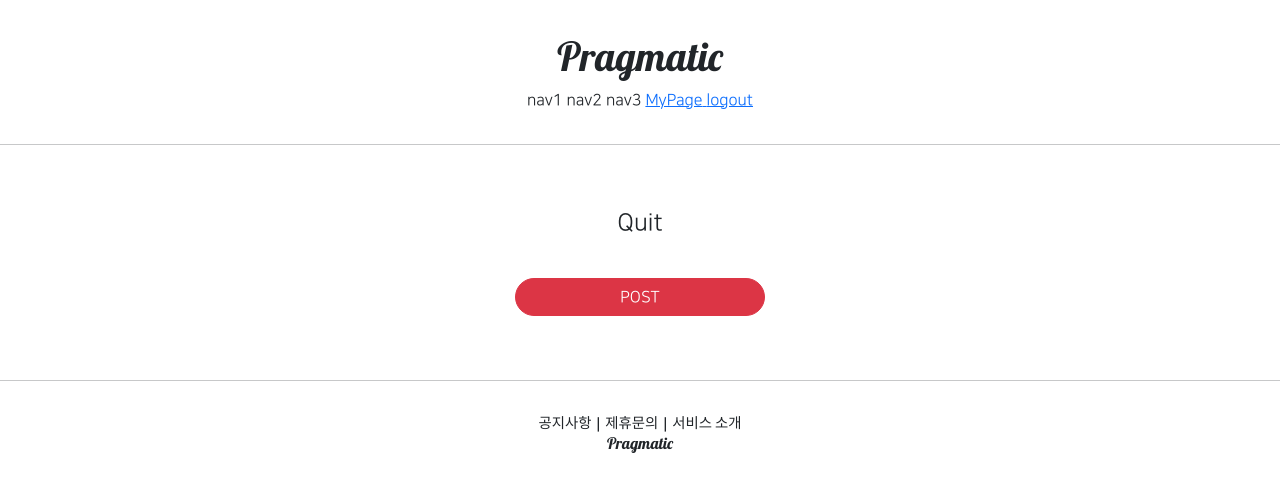
After one commit to mugon-dev/django-pinterest, a Django app: page /account/delete/1 in a window 1280 px wide. The commit adds this page. Shown: the top 492 px of the page. Run offline with Django 3.2, Linux system fonts and the light colour scheme; data comes from the database, SQL or seed files in the repository; both versions use the stored data as it was after the commit; some libraries are stand-ins or nearby versions.

Commit message:
course 25

```diff
--- /dev/null
+++ b/accountapp/templates/accountapp/delete.html
@@ -0,0 +1,15 @@
+{% extends 'base.html' %}
+
+{% block content %}
+
+<div style="text-align: center; max-width: 500px; margin: 4rem auto;">
+  <div class="mb-4">
+    <h4>Quit</h4>
+  </div>
+  <form action="{% url 'accountapp:delete' pk=user.pk %}" method="post">
+    {% csrf_token %}
+    <input type="submit" class="btn btn-danger rounded-pill col-6 mt-3" value="POST">
+  </form>
+</div>
+
+{% endblock %}
--- a/accountapp/templates/accountapp/detail.html
+++ b/accountapp/templates/accountapp/detail.html
@@ -15,6 +15,11 @@
         Change Info
       </p>
     </a>
+    <a href="{% url 'accountapp:delete' pk=user.pk %}">
+      <p>
+        Quit
+      </p>
+    </a>
     {% endif %}
   </div>
 </div>
--- a/accountapp/urls.py
+++ b/accountapp/urls.py
@@ -5,6 +5,7 @@ from accountapp.views import (
     AccountCreateView,
     AccountDetailView,
     AccountUpdateView,
+    AccountDeleteView,
 )
 
 app_name = "accountapp"
@@ -18,4 +19,5 @@ urlpatterns = [
     path("create/", AccountCreateView.as_view(), name="create"),
     path("detail/<int:pk>", AccountDetailView.as_view(), name="detail"),
     path("update/<int:pk>", AccountUpdateView.as_view(), name="update"),
+    path("delete/<int:pk>", AccountDeleteView.as_view(), name="delete"),
 ]
--- a/accountapp/views.py
+++ b/accountapp/views.py
@@ -5,7 +5,7 @@ from django.shortcuts import render
 
 # Create your views here.
 from django.urls import reverse, reverse_lazy
-from django.views.generic import CreateView, DetailView, UpdateView
+from django.views.generic import CreateView, DetailView, UpdateView, DeleteView
 
 from accountapp.forms import AccountUpdateForm
 from accountapp.models import HelloWorld
@@ -54,3 +54,9 @@ class AccountUpdateView(UpdateView):
     form_class = AccountUpdateForm
     success_url = reverse_lazy("accountapp:hello_world")
     template_name = "accountapp/update.html"
+
+
+class AccountDeleteView(DeleteView):
+    model = User
+    success_url = reverse_lazy("accountapp:login")
+    template_name = "accountapp/delete.html"
--- a/templates/header.html
+++ b/templates/header.html
@@ -10,6 +10,9 @@
         <a href="{% url 'accountapp:login' %}?next={{ request.path }}" >
             <span>login</span>
         </a>
+        <a href="{% url 'accountapp:create' %}" >
+            <span>SignUp</span>
+        </a>
         {% else %}
         <a href="{% url 'accountapp:detail' pk=user.pk %}" >
             <span>MyPage</span>
```
Also changed, not shown: db.sqlite3.
